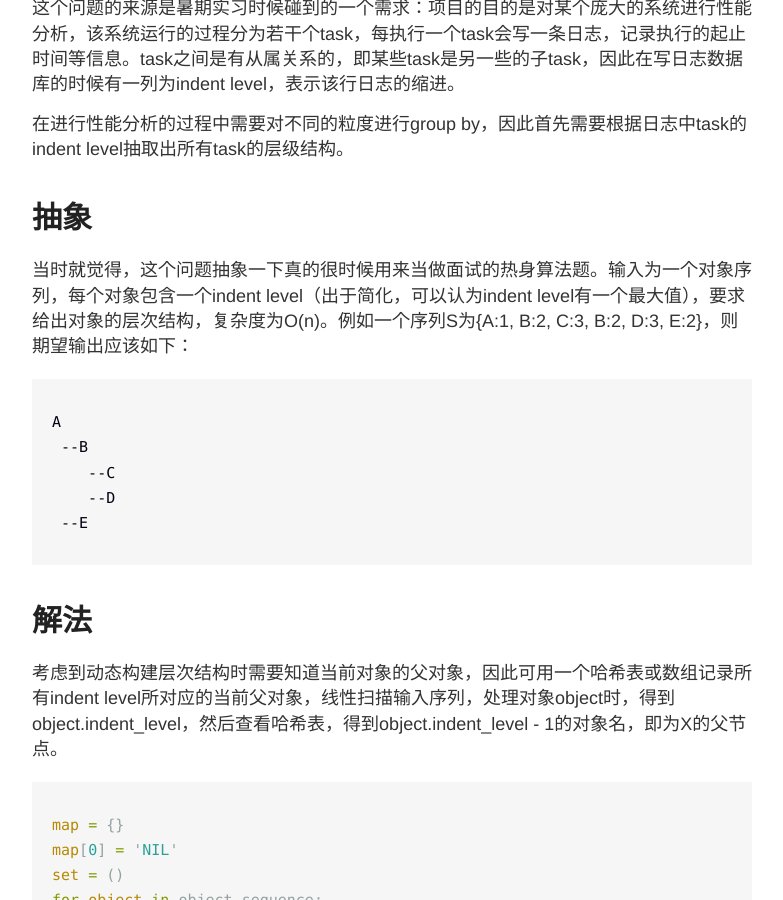
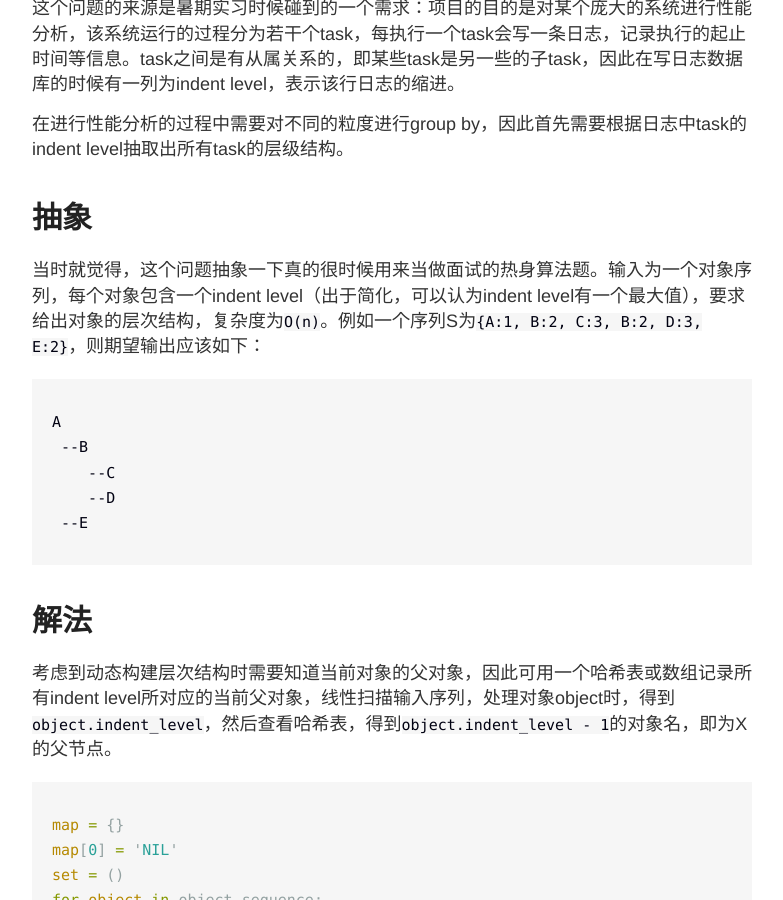
Before and after one commit to clasnake/clasnake.github.io, a Jekyll site: the page built from _posts/2014-12-09-algorithm_in_projects.md, in a window 1280 px wide and 900 px high, scrolled down 518 px. Shown: the whole window, without its empty margins (248-1031 px from the left). Built offline with Jekyll 4.4.1, drawn with Linux system fonts in a browser that asks for light colours; Markdown is read by kramdown in place of the engine named in the settings; comment, search, counter and statistics services are not loaded.

Commit message:
Modification

````diff
--- a/_posts/2014-12-09-algorithm_in_projects.md
+++ b/_posts/2014-12-09-algorithm_in_projects.md
@@ -21,7 +21,7 @@ category: technology
 在进行性能分析的过程中需要对不同的粒度进行group by，因此首先需要根据日志中task的indent level抽取出所有task的层级结构。
 
 # 抽象 #
-当时就觉得，这个问题抽象一下真的很时候用来当做面试的热身算法题。输入为一个对象序列，每个对象包含一个indent level（出于简化，可以认为indent level有一个最大值），要求给出对象的层次结构，复杂度为O(n)。例如一个序列S为{A:1, B:2, C:3, B:2, D:3, E:2}，则期望输出应该如下：
+当时就觉得，这个问题抽象一下真的很时候用来当做面试的热身算法题。输入为一个对象序列，每个对象包含一个indent level（出于简化，可以认为indent level有一个最大值），要求给出对象的层次结构，复杂度为`O(n)`。例如一个序列S为`{A:1, B:2, C:3, B:2, D:3, E:2}`，则期望输出应该如下：
 
 ```
 A
@@ -32,7 +32,7 @@ A
 ```
 
 # 解法 #
-考虑到动态构建层次结构时需要知道当前对象的父对象，因此可用一个哈希表或数组记录所有indent level所对应的当前父对象，线性扫描输入序列，处理对象object时，得到object.indent_level，然后查看哈希表，得到object.indent_level - 1的对象名，即为X的父节点。
+考虑到动态构建层次结构时需要知道当前对象的父对象，因此可用一个哈希表或数组记录所有indent level所对应的当前父对象，线性扫描输入序列，处理对象object时，得到`object.indent_level`，然后查看哈希表，得到`object.indent_level - 1`的对象名，即为X的父节点。
 
 ```python
 map = {}
````
